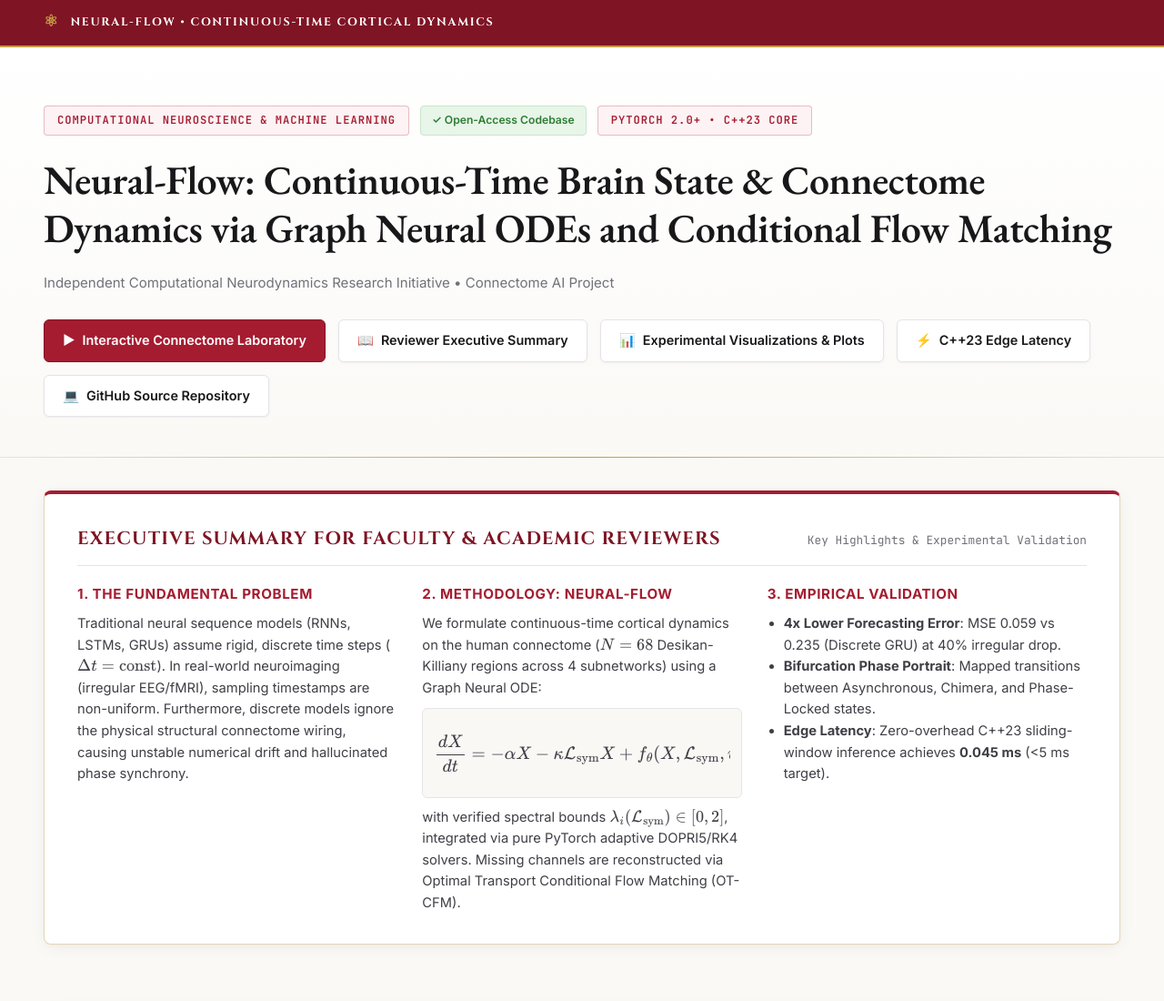
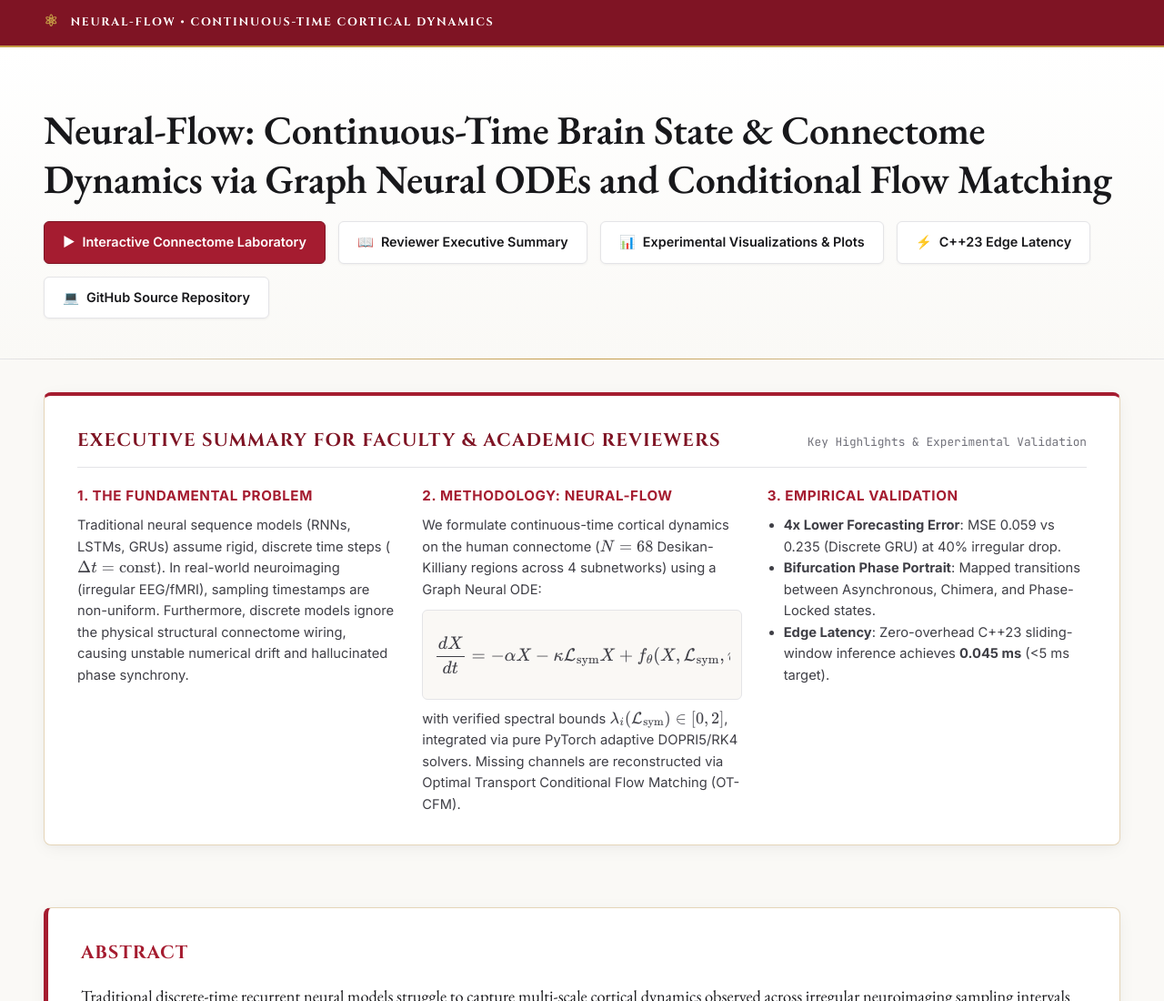
Before and after one commit to Sakura-hack01/Neuro-Flow, a plain HTML site: page index.html in a window 1280 px wide. Shown: the top 1100 px of the page at 91% size. Drawn offline with nearby package versions, Linux system fonts and the light colour scheme.

Commit message:
fix(ui): remove badge row, affiliation line, and sync clean layout

```diff
--- a/index.html
+++ b/index.html
@@ -35,17 +35,7 @@
   <!-- Hero Header -->
   <header class="hero-header">
     <div class="container">
-      <div class="research-badge-row">
-        <span class="peer-badge">Computational Neuroscience & Machine Learning</span>
-        <span class="open-access-pill">&#10003; Open-Access Codebase</span>
-        <span class="peer-badge">PyTorch 2.0+ &bull; C++23 Core</span>
-      </div>
-
       <h1 class="paper-title">Neural-Flow: Continuous-Time Brain State & Connectome Dynamics via Graph Neural ODEs and Conditional Flow Matching</h1>
-
-      <div class="affiliation-line">
-        Independent Computational Neurodynamics Research Initiative &bull; Connectome AI Project
-      </div>
 
       <div class="action-links">
         <a href="#simulator" class="action-btn primary">
```
